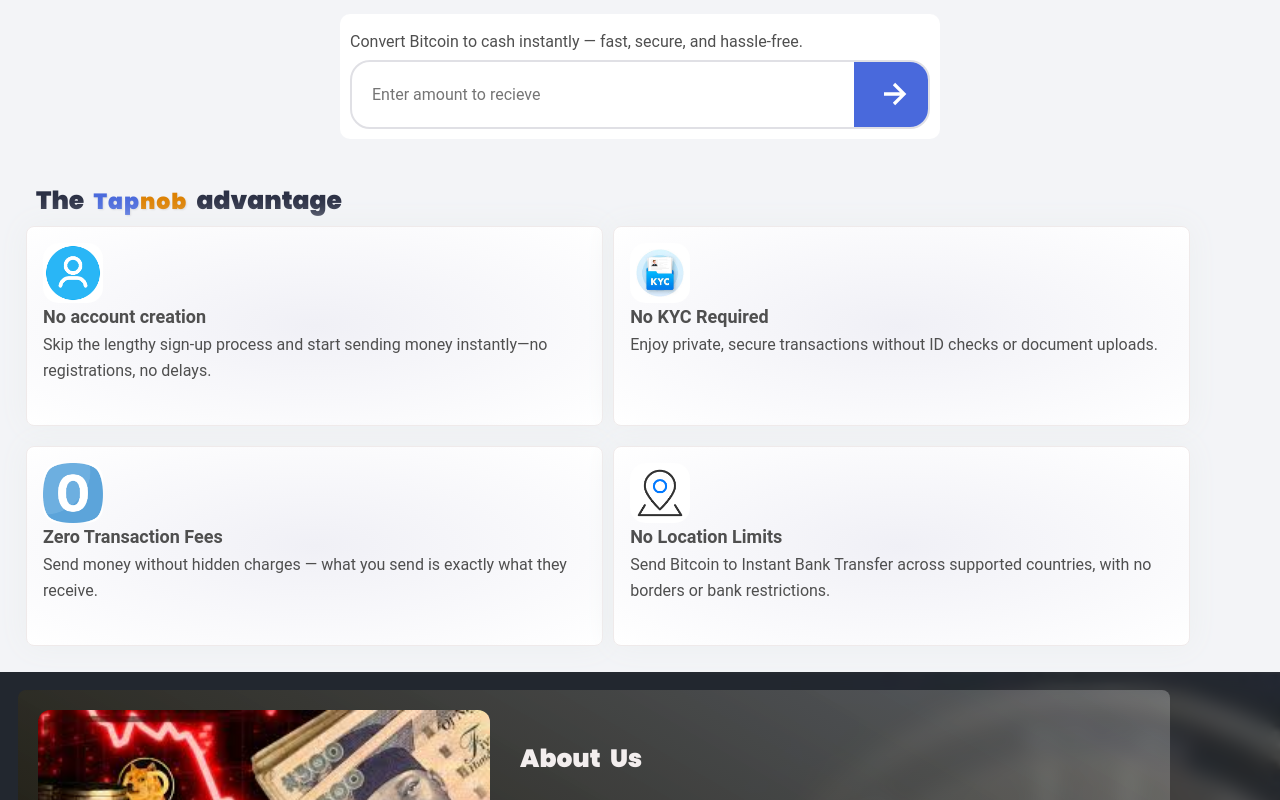
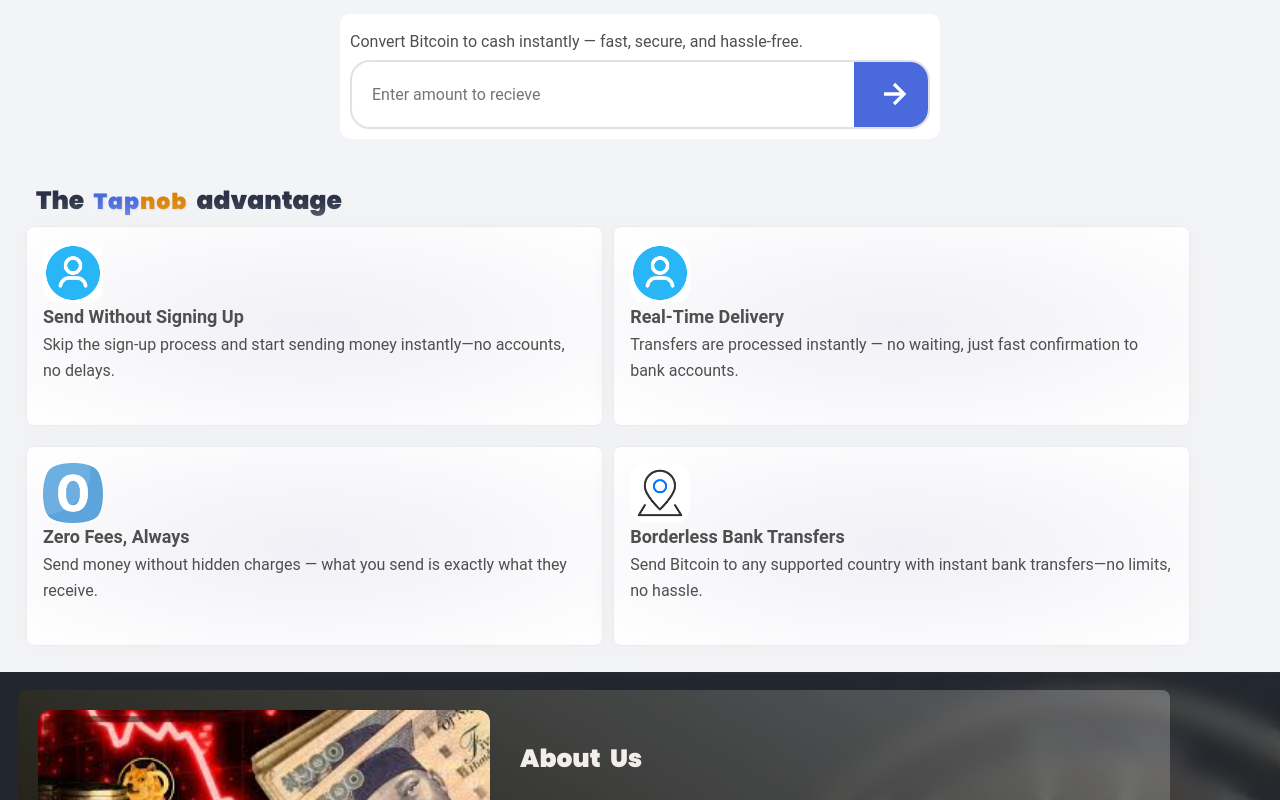
Before and after one commit to Reala-Innovation/tabnob-client, a React (Vite) app: page / in a window 1280 px wide. Shown: the part 448-1248 px from the top of the page. Built offline with nearby package versions, Linux system fonts and the light colour scheme.

Commit message:
chore:change content section

```diff
--- a/src/components/benefit.tsx
+++ b/src/components/benefit.tsx
@@ -2,28 +2,29 @@
 import "../styles/benefits.css";
 function Benefit() {
 
-  const cards=[
-    {
-      icon:"/user.png",
-      name:"No account creation",
-      text:"Skip the lengthy sign-up process and start sending money instantly—no registrations, no delays.",
-    },
-   {
-    icon: "/kyc.jpeg",
-    name: "No KYC Required",
-    text: "Enjoy private, secure transactions without ID checks or document uploads.",
+const cards = [
+  {
+    icon: "/user.png",
+    name: "Send Without Signing Up",
+    text: "Skip the sign-up process and start sending money instantly—no accounts, no delays.",
   },
   {
+  icon: "/user.png",
+  name: "Real-Time Delivery",
+  text: "Transfers are processed instantly — no waiting, just fast confirmation to bank accounts.",
+},
+  {
     icon: "/zero.png",
-    name: "Zero Transaction Fees",
+    name: "Zero Fees, Always",
     text: "Send money without hidden charges — what you send is exactly what they receive.",
   },
   {
     icon: "/map.png",
-    name: "No Location Limits",
-    text: "Send Bitcoin to Instant Bank Transfer across supported countries, with no borders or bank restrictions.",
-  }
-]
+    name: "Borderless Bank Transfers",
+    text: "Send Bitcoin to any supported country with instant bank transfers—no limits, no hassle.",
+  },
+];
+
   return (
     <div style={{padding:16}} className='benefits'>
       <h3 data-aos="fade-in"
```
